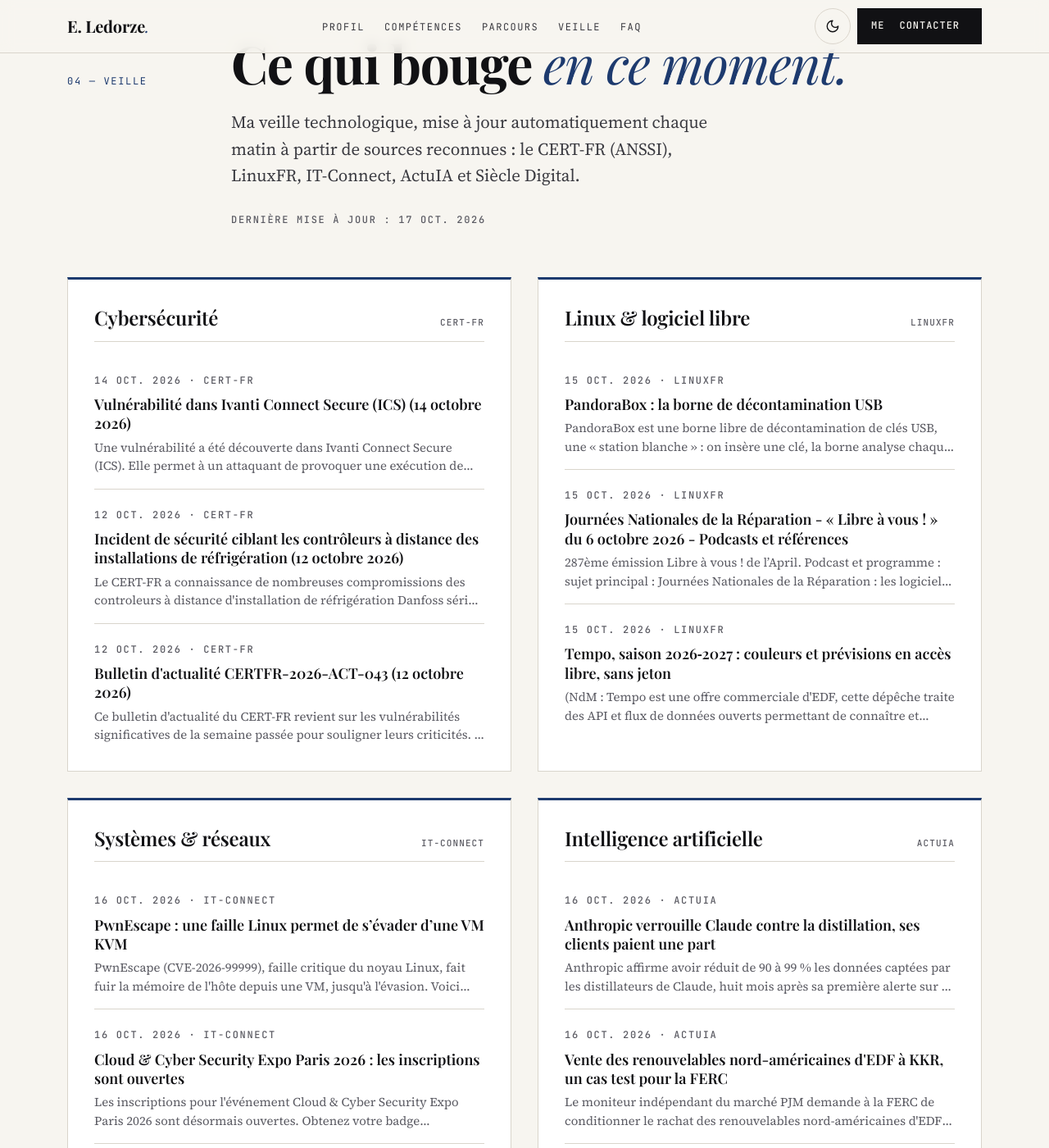
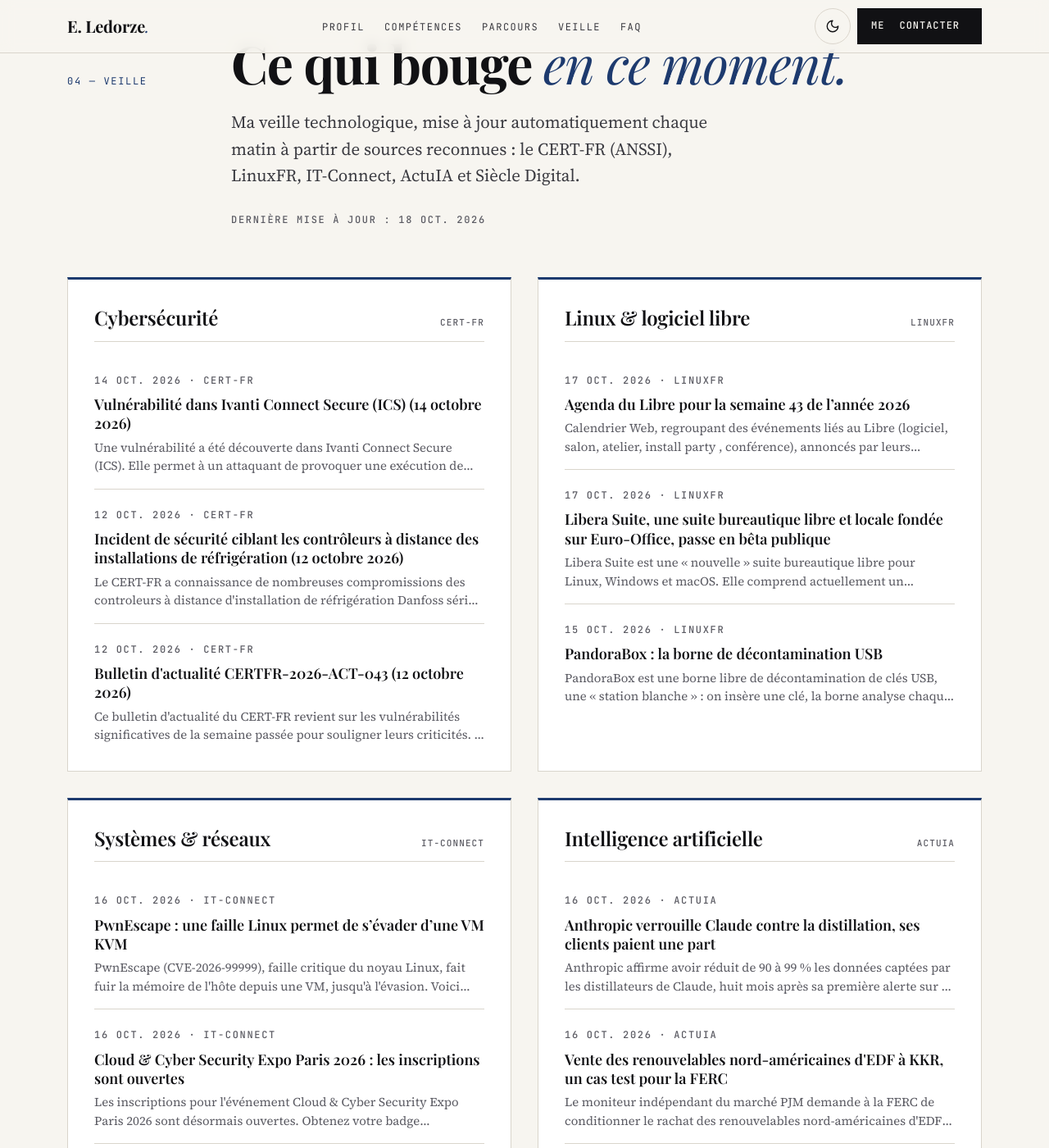
Before and after one commit to TheDringe54-lab/TheDringe54-lab.github.io, a Jekyll site: the page built from index.html, in a window 1280 px wide and 1400 px high, scrolled down 4086 px. Shown: the whole window at 82% size. Built offline with Jekyll 4.4.1, drawn with Linux system fonts in a browser that asks for light colours.

Commit message:
Veille techno : mise à jour automatique

```diff
--- a/_data/veille.json
+++ b/_data/veille.json
@@ -1,5 +1,5 @@
 {
-  "mise_a_jour": "2026-10-17",
+  "mise_a_jour": "2026-10-18",
   "themes": [
     {
       "id": "cyber",
@@ -35,25 +35,25 @@
       "titre_en": "Linux & open source",
       "articles": [
         {
+          "titre": "Agenda du Libre pour la semaine 43 de l’année 2026",
+          "lien": "https://linuxfr.org/news/agenda-du-libre-pour-la-semaine-43-de-l-annee-2026",
+          "source": "LinuxFR",
+          "date": "2026-10-17",
+          "resume": "Calendrier Web, regroupant des événements liés au Libre (logiciel, salon, atelier, install party , conférence), annoncés par leurs organisateurs. Voici un…"
+        },
+        {
+          "titre": "Libera Suite, une suite bureautique libre et locale fondée sur Euro-Office, passe en bêta publique",
+          "lien": "https://linuxfr.org/news/libera-suite-une-suite-bureautique-libre-et-locale-fondee-sur-euro-office-passe-en-beta-publique",
+          "source": "LinuxFR",
+          "date": "2026-10-17",
+          "resume": "Libera Suite est une « nouvelle » suite bureautique libre pour Linux, Windows et macOS. Elle comprend actuellement un traitement de texte, un tableur, un…"
+        },
+        {
           "titre": "PandoraBox : la borne de décontamination USB",
           "lien": "https://linuxfr.org/news/pandorabox-la-borne-de-decontamination-usb",
           "source": "LinuxFR",
           "date": "2026-10-15",
           "resume": "PandoraBox est une borne libre de décontamination de clés USB, une « station blanche » : on insère une clé, la borne analyse chaque fichier avec plusieurs…"
-        },
-        {
-          "titre": "Journées Nationales de la Réparation - « Libre à vous ! » du 6 octobre 2026 - Podcasts et références",
-          "lien": "https://linuxfr.org/news/journees-nationales-de-la-reparation-libre-a-vous-du-6-octobre-2026-podcasts-et-references",
-          "source": "LinuxFR",
-          "date": "2026-10-15",
-          "resume": "287ème émission Libre à vous ! de l’April. Podcast et programme : sujet principal : Journées Nationales de la Réparation : les logiciels libres ont un rôle à…"
-        },
-        {
-          "titre": "Tempo, saison 2026‑2027 : couleurs et prévisions en accès libre, sans jeton",
-          "lien": "https://linuxfr.org/news/tempo-saison-2026-2027-couleurs-et-previsions-en-acces-libre-sans-jeton",
-          "source": "LinuxFR",
-          "date": "2026-10-15",
-          "resume": "(NdM : Tempo est une offre commerciale d'EDF, cette dépêche traite des API et flux de données ouverts permettant de connaître et prédire les coûts du kWh.) En…"
         }
       ]
     },
```
